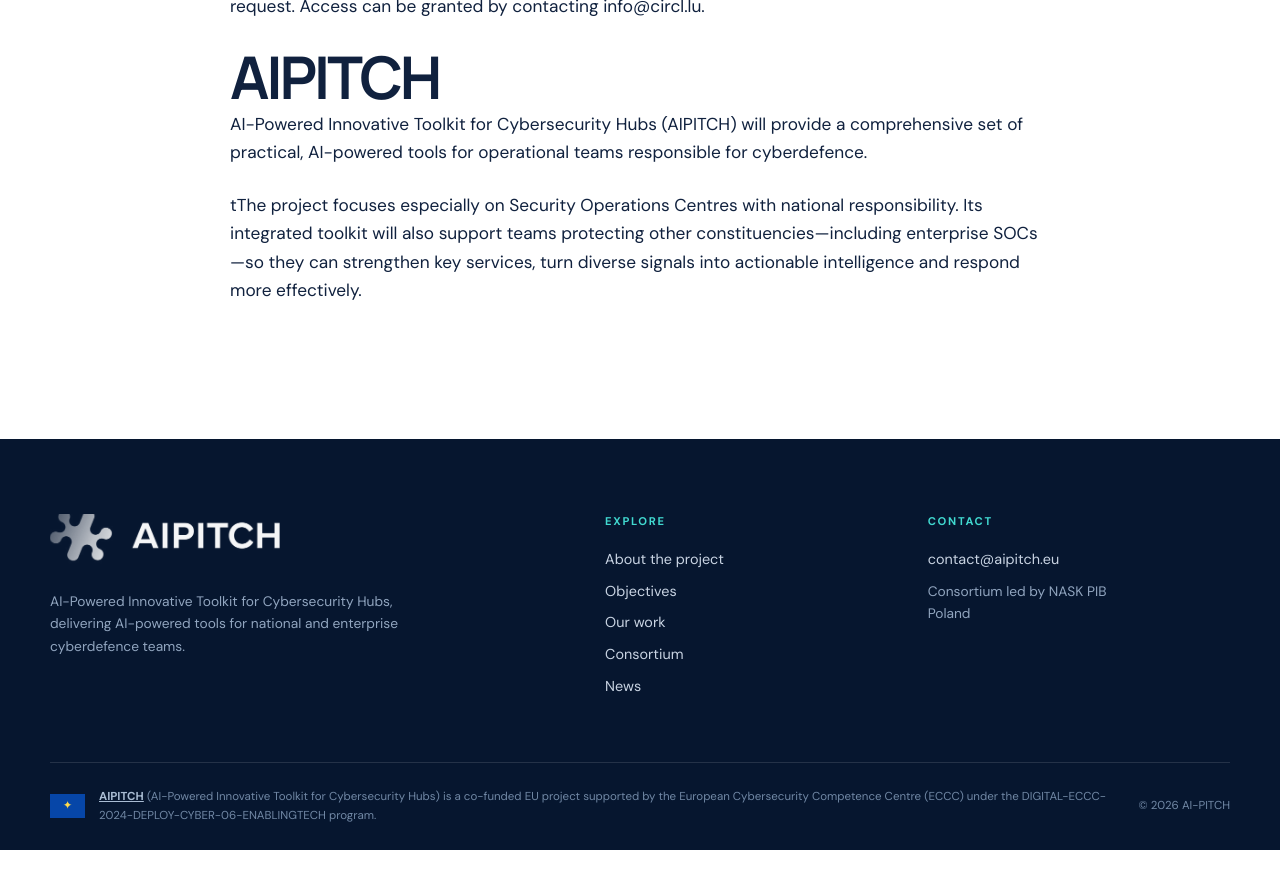
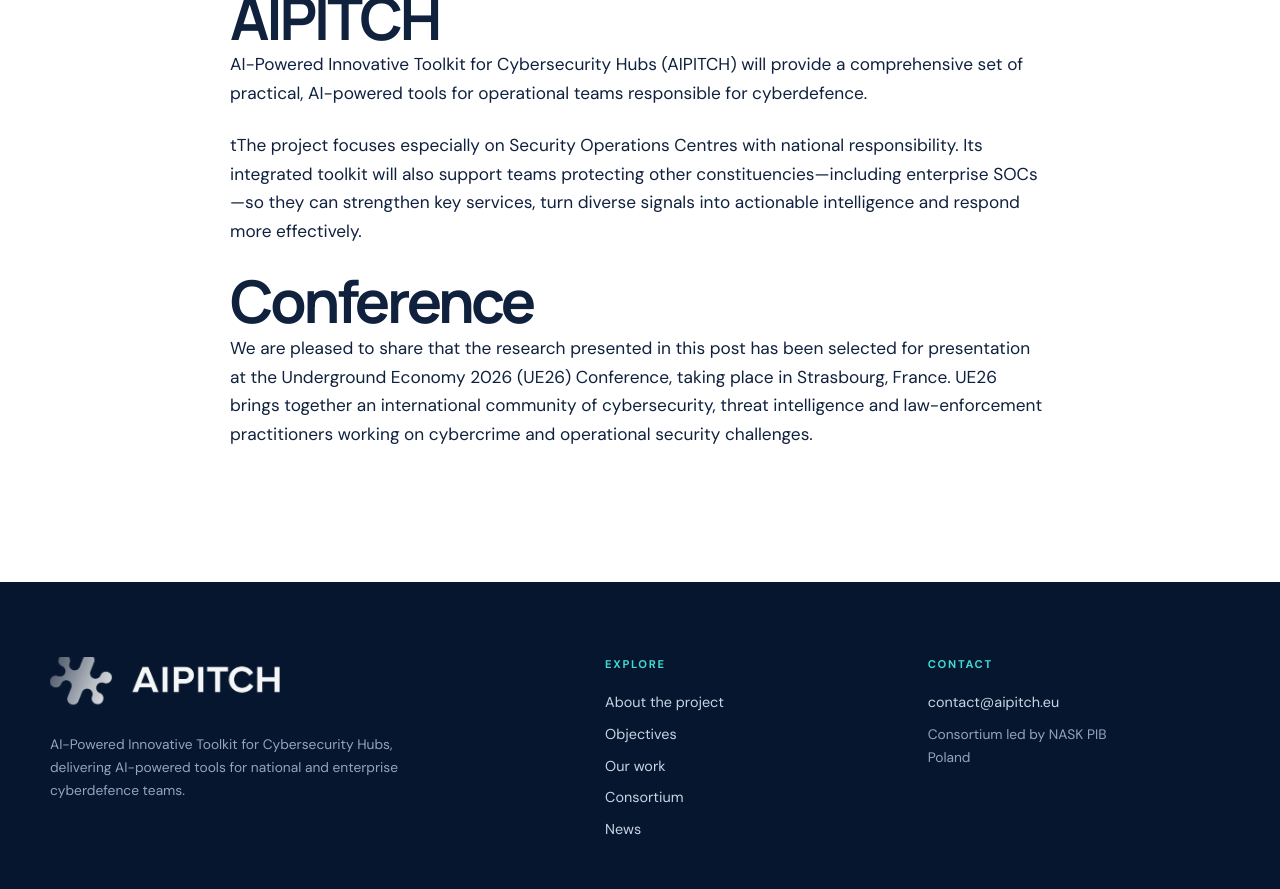
Before and after one commit to AIPITCH/aipitch.github.io, a Jekyll site: the page built from _posts/2026-09-10-Automated-Topic-Classification-of-Chat-Messaging-and-Forum.md, in a window 1280 px wide and 900 px high, scrolled down 24278 px. Shown: the top 889 px of the window. Built offline with Jekyll 4.4.1, drawn with Linux system fonts in a browser that asks for light colours; before the commit the page ends 25128 px from its top, so only the background shows below that; some of the changed text lies outside the part shown.

Commit message:
chg: [post] updated

````diff
--- a/_posts/2026-09-10-Automated-Topic-Classification-of-Chat-Messaging-and-Forum.md
+++ b/_posts/2026-09-10-Automated-Topic-Classification-of-Chat-Messaging-and-Forum.md
@@ -87,7 +87,6 @@
 
 Models were initially asked to invent tags freely from channel content. This open-label approach proved unsuitable. Different models used synonyms, different levels of abstraction, and different wording for equivalent content. The result was a fragmented label space that could not be aggregated or compared reliably across channels. This also limited the models' ability to converge during validation.
 
-```
 - account_rentals
 - account_sales
 - account_sellings
@@ -98,7 +97,6 @@
 - accounts
 - accountsellings
 - accountsharing
-```
 
 ***Example of diversity of a tag "account"***
 
@@ -468,3 +466,7 @@
 AI-Powered Innovative Toolkit for Cybersecurity Hubs (AIPITCH) will provide a comprehensive set of practical, AI-powered tools for operational teams responsible for cyberdefence.
 
 tThe project focuses especially on Security Operations Centres with national responsibility. Its integrated toolkit will also support teams protecting other constituencies—including enterprise SOCs—so they can strengthen key services, turn diverse signals into actionable intelligence and respond more effectively.
+
+## Conference
+
+We are pleased to share that the research presented in this post has been selected for presentation at the Underground Economy 2026 (UE26) Conference, taking place in Strasbourg, France. UE26 brings together an international community of cybersecurity, threat intelligence and law-enforcement practitioners working on cybercrime and operational security challenges.
````
